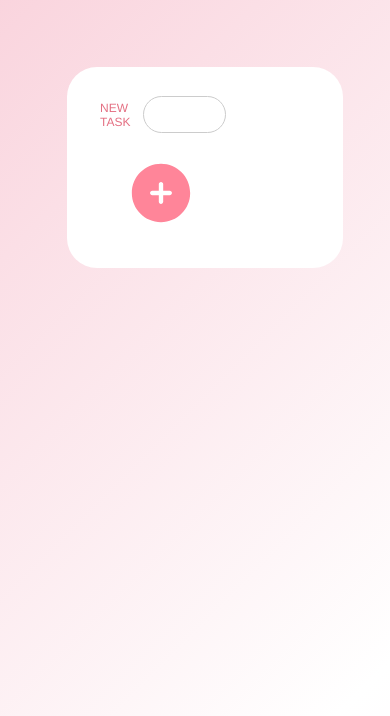
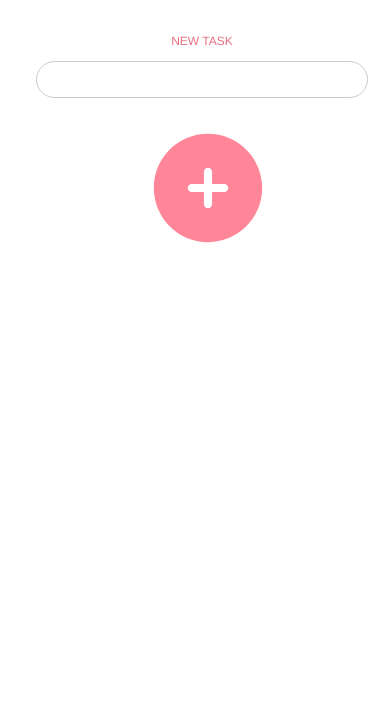
Before and after one commit to catbus00/react-todo, a React (Create React App) app: page /todo in a window 390 px wide. Shown: the top 716 px of the page. Built offline with nearby package versions, Linux system fonts and the light colour scheme.

Commit message:
optimize for mobile

```diff
--- a/src/components/AddTodoForm.module.css
+++ b/src/components/AddTodoForm.module.css
@@ -69,10 +69,45 @@ svg.addButton {
   background-color: #fff;
 }
 
-@media screen and (max-width: 767px) {
+@media (max-width: 767px) {
   .inputContainer {
-    padding-left: 10px;
-    max-width: 50%;
+    padding-left: 0px !important;
+    flex-direction: column;
+    align-items: center;
+  }
+
+  .inputColumn1,
+  .inputColumn2,
+  .inputColumn3 {
+    flex: 1;
+    width: 100%;
+    text-align: center;
+  }
+
+  svg.addButton {
+    fill: rgb(255, 133, 153);
+    transition: fill 0.2s ease-in-out;
+    height: 130px !important;
+    background: none;
+    border: none;
+    cursor: pointer;
+    background-color: transparent;
+    -webkit-transform: none;
+    transform: none;
+    box-shadow: none;
+  }
+
+  svg.addButton:hover {
+    fill: rgb(212, 113, 129);
+  }
+
+  svg.addButton:active {
+    fill: rgb(236, 74, 101);
+  }
+
+  svg.addButton:disabled {
+    fill: grey;
+    pointer-events: none;
   }
 }
 
--- a/src/components/App.css
+++ b/src/components/App.css
@@ -7,7 +7,7 @@
   margin: 0 auto;
   background-color: white;
   border-radius: 30px;
-  padding: 10px;
+  padding: 1px;
 }
 
 /* global css body */
@@ -66,18 +66,36 @@ ul {
 /* mobile */
 @media (max-width: 767px) {
   body {
-    padding: 5px;
+    padding: 0px;
+    margin: 5px;
     font-size: 12px;
     overflow-x: hidden;
+    background: none;
+  }
+
+  .container {
+    width: 100%;
+    margin: 0 auto;
+    border-radius: 30px;
+    padding: 0px;
   }
 }
+
 
 /* tablet */
 @media (min-width: 768px) and (max-width: 1023px) {
   body {
     font-size: 14px;
+    margin: 15px;
     padding: 50px;
     overflow-x: hidden;
+  }
+
+  .container {
+    width: 100%;
+    margin: 20px auto;
+    border-radius: 30px;
+    padding: 0px;
   }
 }
 
--- a/src/components/TodoContainer.js
+++ b/src/components/TodoContainer.js
@@ -71,11 +71,6 @@ const TodoContainer = ({ tableName }) => {
   };
 
   const handleChange = async (id, done) => {
-    // setAreChecked((prevState) => ({
-    //   ...prevState,
-    //   [id]: !prevState[id],
-    // }));
-    // make API call to update checked value for id
     await checkTodo(id, done);
   };
 
```
